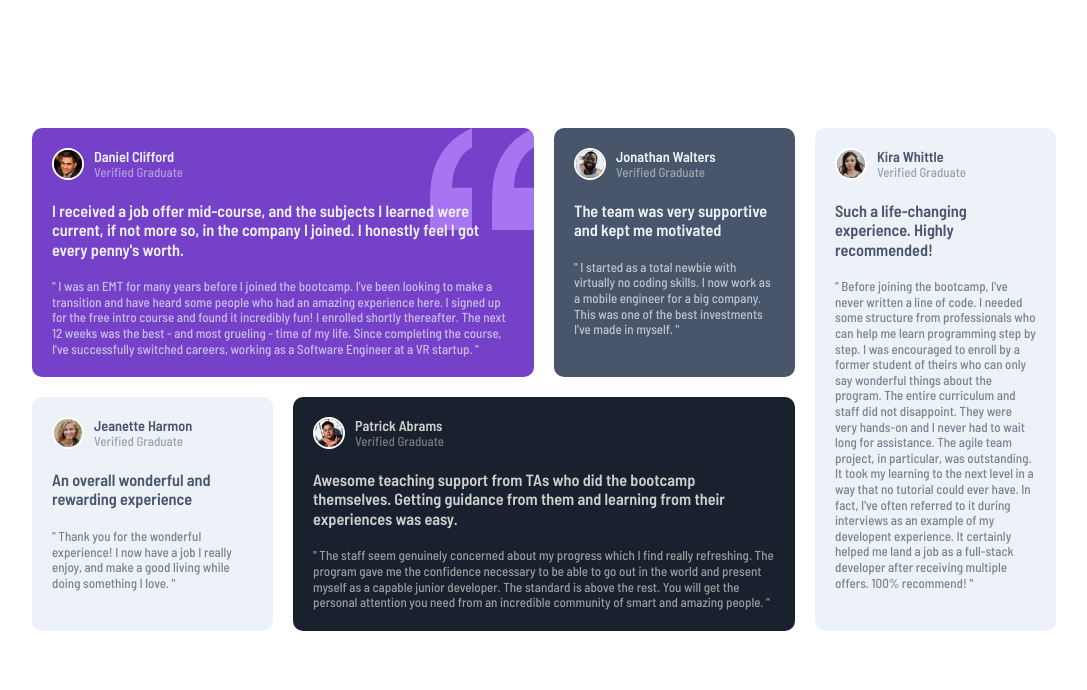
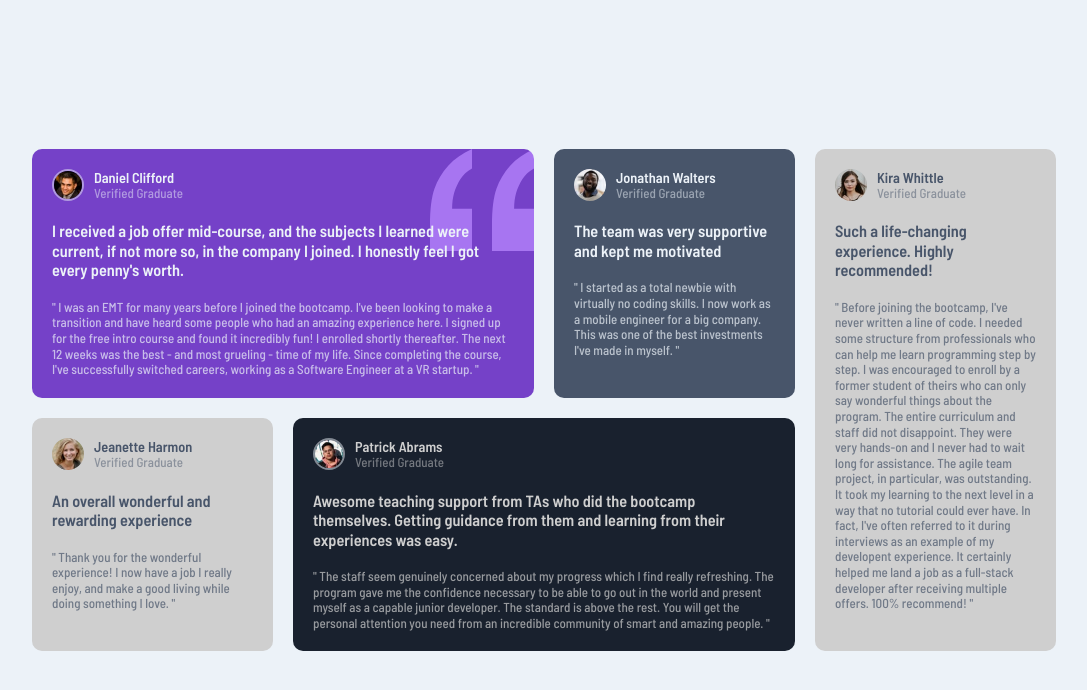
Before and after one commit to garang-deng/testimonials-grid-section, a plain HTML site: page index.html in a window 1280 px wide. Shown: the whole page, without its empty margins (96-1183 px from the left). Drawn offline with Linux system fonts and the light colour scheme.

Commit message:
fixed bugs

```diff
--- a/index.html
+++ b/index.html
@@ -27,7 +27,7 @@
           current, if not more so, in the company I joined. I honestly feel I
           got every penny&apos;s worth.
         </p>
-        <p>
+        <blockquote>
           &quot; I was an EMT for many years before I joined the bootcamp.
           I&apos;ve been looking to make a transition and have heard some people
           who had an amazing experience here. I signed up for the free intro
@@ -35,7 +35,7 @@
           next 12 weeks was the best - and most grueling - time of my life.
           Since completing the course, I&apos;ve successfully switched careers,
           working as a Software Engineer at a VR startup. &quot;
-        </p>
+        </blockquote>
       </section>
       <section class="container jonathan">
         <img
@@ -45,11 +45,11 @@
         <h2>Jonathan Walters</h2>
         <span>Verified Graduate</span>
         <p>The team was very supportive and kept me motivated</p>
-        <p>
+        <blockquote>
           &quot; I started as a total newbie with virtually no coding skills. I
           now work as a mobile engineer for a big company. This was one of the
           best investments I&apos;ve made in myself. &quot;
-        </p>
+        </blockquote>
       </section>
       <section class="container jeanette">
         <img
@@ -59,11 +59,11 @@
         <h2>Jeanette Harmon</h2>
         <span>Verified Graduate</span>
         <p>An overall wonderful and rewarding experience</p>
-        <p>
+        <blockquote>
           &quot; Thank you for the wonderful experience! I now have a job I
           really enjoy, and make a good living while doing something I love.
           &quot;
-        </p>
+        </blockquote>
       </section>
       <section class="container patrick">
         <img src="images/image-patrick.jpg" alt="Patrick passport-photo size" />
@@ -74,21 +74,21 @@
           Getting guidance from them and learning from their experiences was
           easy.
         </p>
-        <p>
+        <blockquote>
           &quot; The staff seem genuinely concerned about my progress which I
           find really refreshing. The program gave me the confidence necessary
           to be able to go out in the world and present myself as a capable
           junior developer. The standard is above the rest. You will get the
           personal attention you need from an incredible community of smart and
           amazing people. &quot;
-        </p>
+        </blockquote>
       </section>
       <section class="container kira">
         <img src="images/image-kira.jpg" alt="kira passport-photo size" />
         <h2>Kira Whittle</h2>
         <span>Verified Graduate</span>
         <p>Such a life-changing experience. Highly recommended!</p>
-        <p>
+        <blockquote>
           &quot; Before joining the bootcamp, I&apos;ve never written a line of
           code. I needed some structure from professionals who can help me learn
           programming step by step. I was encouraged to enroll by a former
@@ -101,7 +101,7 @@
           developent experience. It certainly helped me land a job as a
           full-stack developer after receiving multiple offers. 100% recommend!
           &quot;
-        </p>
+        </blockquote>
       </section>
     </main>
   </body>
--- a/styles.css
+++ b/styles.css
@@ -25,7 +25,6 @@ img {
   border-radius: 50%;
   float: left;
   margin-right: 10px;
-  border: 2px solid white;
 }
 
 h1,
@@ -40,13 +39,13 @@ span {
   opacity: 0.5;
 }
 
-section p:first-of-type {
+section p {
   font-weight: 600;
   font-size: 1.25em;
   margin: 20px 0;
 }
 
-section p:last-of-type {
+section blockquote {
   opacity: 0.7;
 }
 
@@ -60,6 +59,8 @@ body {
   justify-content: center;
   align-items: center;
   line-height: 1.2;
+  min-height: 100vh;
+  background-color: var(--light-grayish-blue);
 }
 
 #main {
@@ -69,7 +70,6 @@ body {
   justify-content: center;
   align-items: center;
   gap: 20px;
-  margin: 10% 0;
 }
 
 .container {
@@ -81,7 +81,7 @@ body {
 
 .daniel {
   grid-column: 1/5;
-  grid-row: 1/3;
+  grid-row: 1/5;
   background: url(images/bg-pattern-quotation.svg), var(--moderate-violet);
   background-repeat: no-repeat;
   background-position: right;
@@ -89,42 +89,50 @@ body {
   color: var(--light-grayish-blue);
 }
 
+.daniel img {
+  border: 2px solid hsla(210, 46%, 95%, 0.5);
+}
+
 .jonathan {
   grid-column: 5/7;
-  grid-row: 1/3;
+  grid-row: 1/5;
   background: var(--very-dark-grayish-blue);
   color: var(--light-grayish-blue);
 }
 
 .jeanette {
   grid-column: 1/3;
-  grid-row: 3/5;
-  background: var(--light-grayish-blue);
+  grid-row: 5/9;
+  background: var(--light-gray);
   color: var(--very-dark-grayish-blue);
 }
 
 .patrick {
   grid-column: 3/7;
-  grid-row: 3/5;
+  grid-row: 5/9;
   background: var(--very-dark-blackish-blue);
   color: var(--light-gray);
 }
 
+.patrick img {
+  border: 2px solid hsla(210, 46%, 95%, 0.5);
+}
+
 .kira {
   grid-column: 7/9;
-  grid-row: 1/5;
-  background: var(--light-grayish-blue);
+  grid-row: 1/9;
+  background: var(--light-gray);
   color: var(--very-dark-grayish-blue);
 }
 
-@media (min-width: 280px) and (max-width: 699px) {
+@media (min-width: 280px) and (max-width: 767px) {
   #main {
     display: flex;
     flex-direction: column;
   }
 }
 
-@media (min-width: 700px) and (max-width: 900px) {
+@media (min-width: 768px) and (max-width: 900px) {
   body {
     display: grid;
     place-items: center;
```
